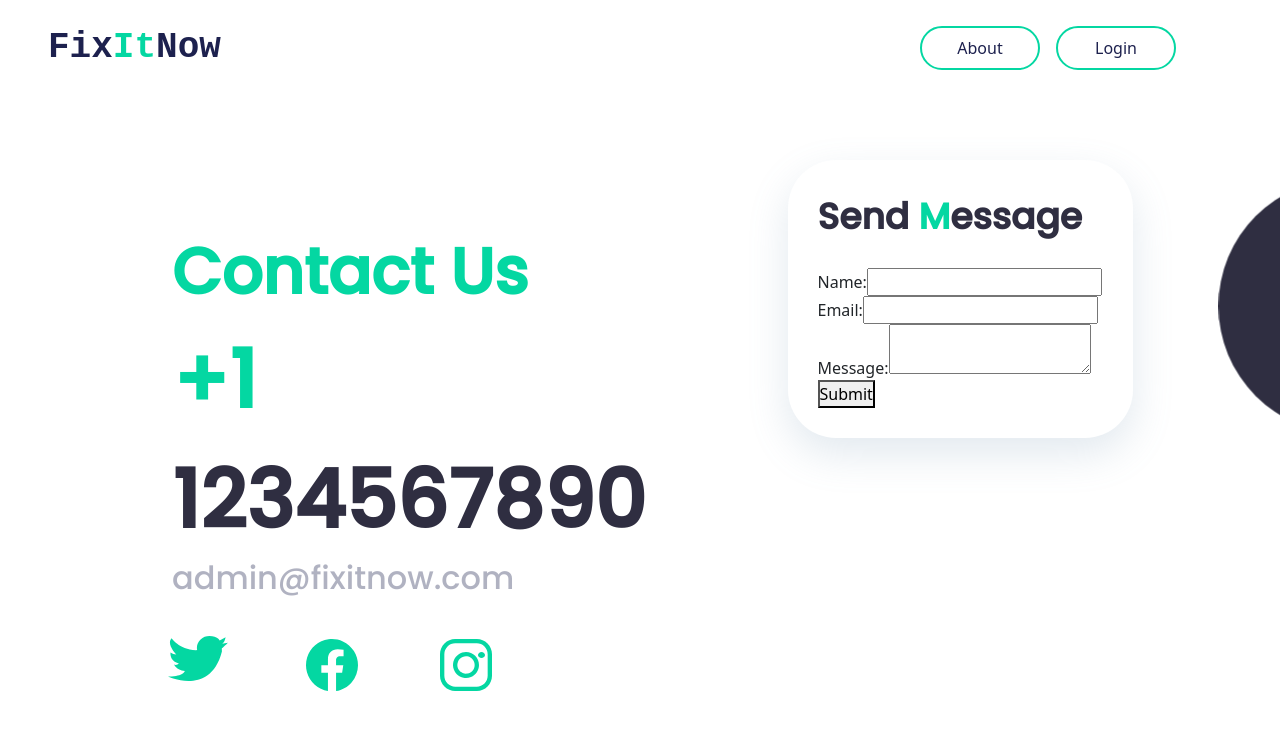
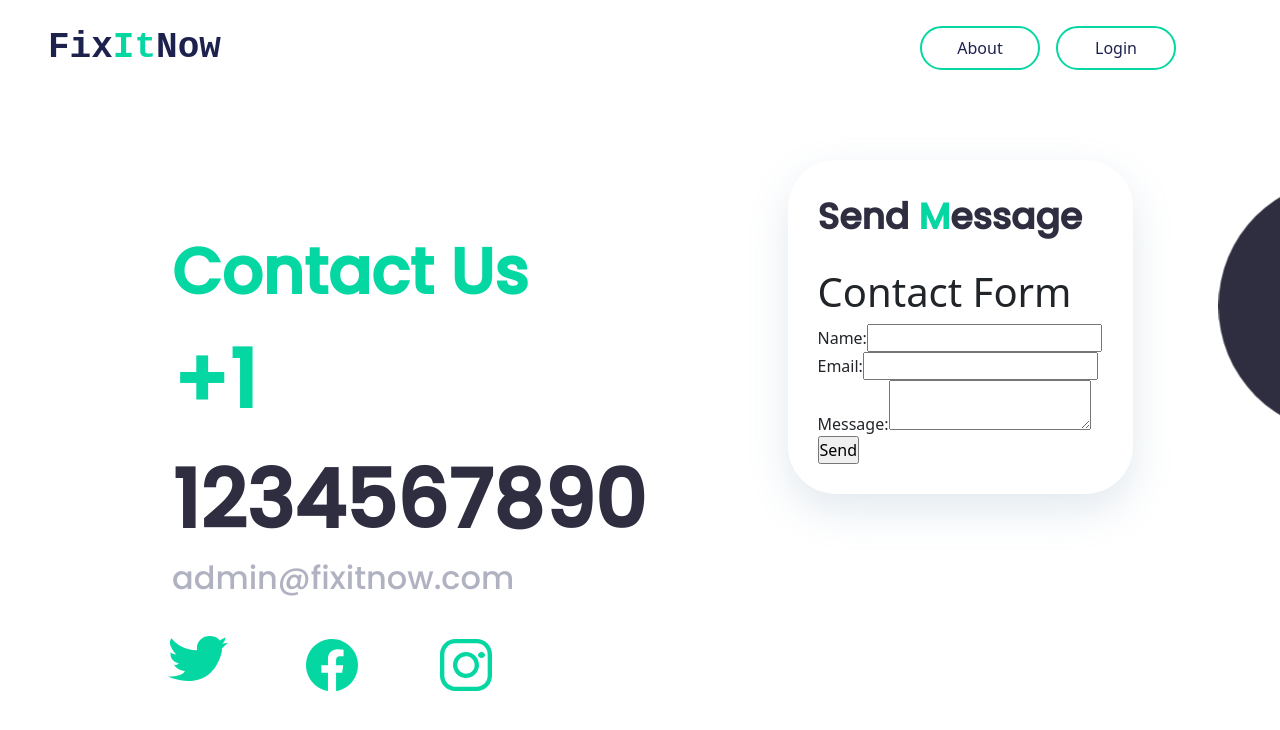
Before and after one commit to Capstone-Project-Team23/Team_23, a React (Create React App) app in the folder capstone-team-23/: page /contactUs in a window 1280 px wide. Shown: the top 730 px of the page. Built offline with nearby package versions, Linux system fonts and the light colour scheme.

Commit message:
Email functionality working perfectly

```diff
--- a/capstone-team-23/package.json
+++ b/capstone-team-23/package.json
@@ -8,6 +8,7 @@
     "@testing-library/user-event": "^13.5.0",
     "bootstrap": "^5.1.3",
     "cors": "^2.8.5",
+    "emailjs-com": "^3.2.0",
     "express": "^4.17.3",
     "nodemailer": "^6.7.2",
     "react": "^17.0.2",
--- a/capstone-team-23/src/components/ContactUs/ContactUS Copied/WholePage/ContactUS.jsx
+++ b/capstone-team-23/src/components/ContactUs/ContactUS Copied/WholePage/ContactUS.jsx
@@ -12,6 +12,8 @@ import fb from './css/fb.svg'
 import insta from './css/insta.svg'
 import twit from './css/twit.svg'
 import {styleHeader_ContactUs, styleHeader_ContactUs_mobile, email_style} from'./contactusstyle'
+
+
 function ContactUs(props) {
 
   return (
--- /dev/null
+++ b/capstone-team-23/src/components/ContactUs/ContactUS Copied/WholePage/mailer.js
@@ -0,0 +1,34 @@
+import emailjs from 'emailjs-com';
+
+const Mailer = () => {
+
+    function sendEmail(e){
+        e.preventDefault();
+
+        emailjs.sendForm('service_bxg8eko','template_2bbdjvw',e.target,'6fWIBg3S27AV3LeUU'
+        ).then(res => {
+            console.log(res);
+        }).catch(err => console.log(err));
+    }
+
+    return ( <
+        div>
+
+        <h1> Contact Form</h1>
+        <form onSubmit={sendEmail}>
+            <label>Name:</label>
+            <input type="text" name="name" required />
+
+            <label>Email:</label>
+            <input type="text" name="user_email" required />
+
+            <label>Message:</label>
+            <textarea name="message" row="4"/>
+
+            <input type='submit' value='Send' />
+        </form>
+        </div>
+    );
+}
+
+export default Mailer;
--- a/capstone-team-23/src/components/ContactUs/ContactUsForm/ContactForm.jsx
+++ b/capstone-team-23/src/components/ContactUs/ContactUsForm/ContactForm.jsx
@@ -7,52 +7,17 @@ import Button from "../../Reusable Components/Buttons/Button";
 
 import Header from "../../Reusable Components/Header/Header";
 import {style, styleHeader, labelStyle, Hed, textAreaStyle, textAreaStyle_Mobile} from './formstyle'
+
+import Mailer from "../ContactUS Copied/WholePage/mailer";
 function ContactForm() {
-
-
-  //Contact form back end
-  const [status, setStatus] = useState("Submit");
-  const handleSubmit = async (e) => {
-    e.preventDefault();
-    setStatus("Sending...");
-    const { name, email, message } = e.target.elements;
-    let details = {
-      name: name.value,
-      email: email.value,
-      message: message.value,
-    };
-    let response = await fetch("http://localhost:3000/contactus", {
-      method: "POST",
-      headers: {
-        "Content-Type": "application/json;charset=utf-8",
-      },
-      body: JSON.stringify(details),
-    });
-    setStatus("Submit");
-    let result = await response.json();
-    alert(result.status);
-  };
-  /////backend End
 
     const html = [
         <Header text={Hed} style={styleHeader} />,
         <br></br>,
-        <form onSubmit={handleSubmit}>
-            <div>
-              <label htmlFor="name">Name:</label>
-              <input type="text" id="name" required />
-            </div>
-            <div>
-              <label htmlFor="email">Email:</label>
-              <input type="email" id="email" required />
-            </div>
-            <div>
-              <label htmlFor="message">Message:</label>
-              <textarea id="message" required />
-            </div>
-            <button type="submit">{status}</button>
-        </form>,
+        <Mailer></Mailer>
       ];
+
+
     return <div >
       <ShadowRect style={style} html={html} />
     </div>
```
Also changed, not shown: 1 other file (tests, documents, lock files or other folders).
